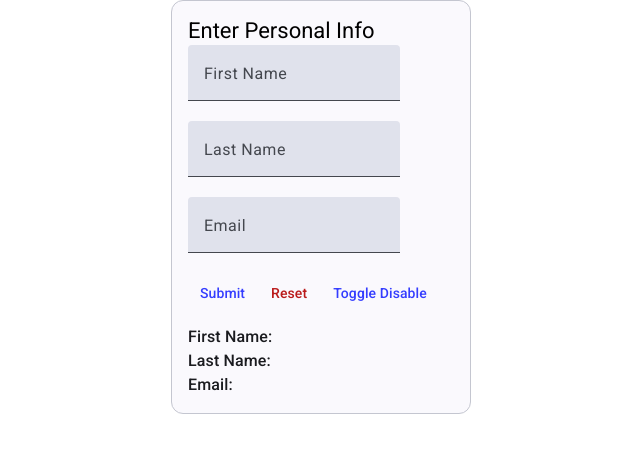
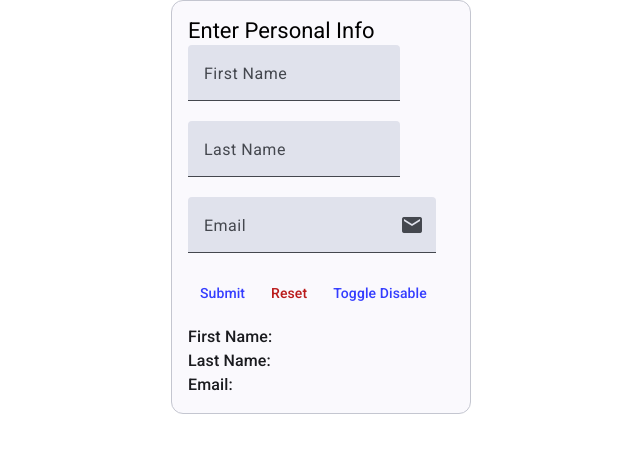
Before and after one commit to poojapatilcyb/base-component-project, an Angular app: page /material-form-feild in a window 1280 px wide. Shown: the top 452 px of the page, without its empty margins (319-959 px from the left). Built offline with nearby package versions, Linux system fonts and the light colour scheme.

Commit message:
added icon to form feild

```diff
--- a/src/app/chase/chase-form-feild/chase-form-feild.component.html
+++ b/src/app/chase/chase-form-feild/chase-form-feild.component.html
@@ -7,5 +7,8 @@
               (input)="onInput($event)"
               (blur)="onBlur()"
               [disabled]="isDisabled ? true : null">
+              @if(showIcon) {
+              <mat-icon matSuffix>{{icon}}</mat-icon>
+              }
        </mat-form-field>
 </div>
--- a/src/app/chase/chase-form-feild/chase-form-feild.component.ts
+++ b/src/app/chase/chase-form-feild/chase-form-feild.component.ts
@@ -2,12 +2,13 @@ import { Component, Input, OnDestroy, OnInit, forwardRef  } from '@angular/core'
 import { ControlValueAccessor, NG_VALUE_ACCESSOR, ReactiveFormsModule } from '@angular/forms';
 import {MatFormFieldControl, MatFormFieldModule} from '@angular/material/form-field';
 import { MatInputModule } from '@angular/material/input';
+import {MatIconModule} from '@angular/material/icon';
 import { Subject } from 'rxjs';
 
 @Component({
   selector: 'app-chase-form-feild',
   standalone: true,
-  imports: [ReactiveFormsModule, MatFormFieldModule, MatInputModule],
+  imports: [ReactiveFormsModule, MatFormFieldModule, MatInputModule, MatIconModule],
   providers: [
     {
       provide: MatFormFieldControl,
@@ -27,6 +28,8 @@ export class ChaseFormFeildComponent implements ControlValueAccessor, OnDestroy{
   static nextId = 0;
   @Input() label: string = '';
   @Input() value: string = '';
+  @Input() showIcon: boolean = false;
+  @Input() icon: string = '';
   isDisabled = false;
   id = `custom-number-input-${ChaseFormFeildComponent.nextId++}`;
   stateChanges = new Subject<void>();
--- a/src/app/material/form-field/form-field.component.html
+++ b/src/app/material/form-field/form-field.component.html
@@ -6,7 +6,7 @@
     <form [formGroup]="form" (ngSubmit)="onSubmit()">
       <app-chase-form-feild label="First Name" formControlName="firstName" (blur)="onInputBlur()"></app-chase-form-feild>
       <app-chase-form-feild label="Last Name" formControlName="lastName" (blur)="onInputBlur()"></app-chase-form-feild>
-      <app-chase-form-feild label="Email" formControlName="email" (blur)="onInputBlur()"></app-chase-form-feild>
+      <app-chase-form-feild label="Email" formControlName="email" (blur)="onInputBlur()" [showIcon]="true" icon="email"></app-chase-form-feild>
       <p>
         <button type="submit" mat-button color="accent">Submit</button>
         <button type="button" mat-button color="warn" (click)="onReset()">Reset</button>
```
